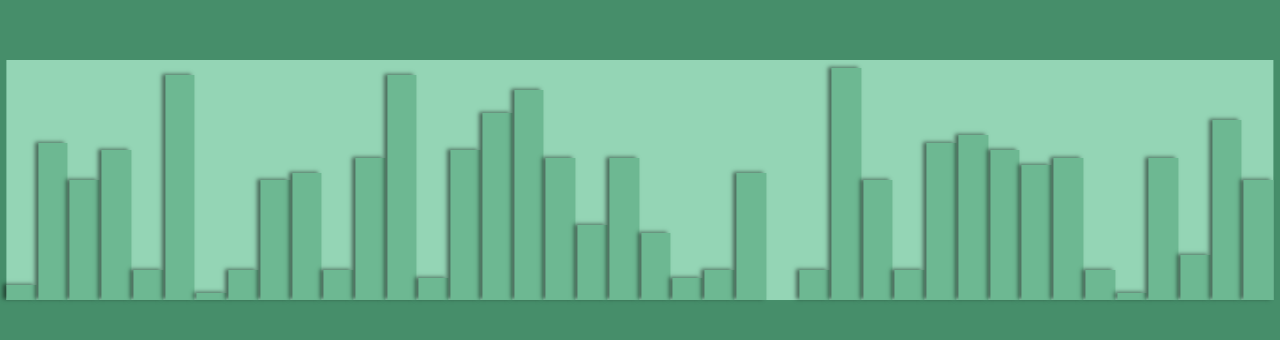
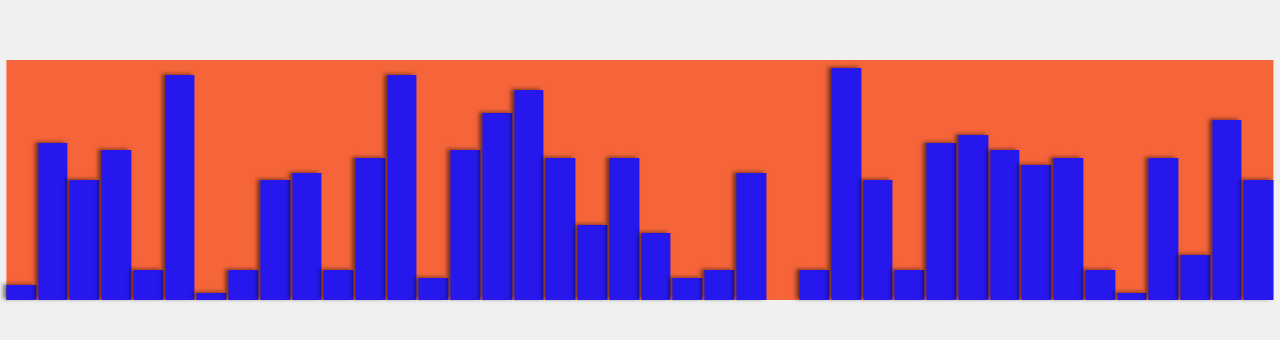
Before and after one commit to katr240j/Bar_chart, a plain HTML site: page index.html in a window 1280 px wide. Shown: the part 160-500 px from the top of the page. Drawn offline with Linux system fonts and the light colour scheme.

Commit message:
bar chart done

```diff
--- a/style.css
+++ b/style.css
@@ -5,7 +5,7 @@
 }
 
 body {
-  background-color: rgb(70, 142, 106);
+  background-color: rgb(240, 240, 240);
 }
 
 section {
@@ -15,7 +15,7 @@ section {
   transform: translate(-50%, -75%);
   height: 30vh;
   width: 99vw;
-  background-color: rgb(168, 232, 200, 0.8);
+  background-color: rgba(248, 67, 12, 0.8);
 }
 
 #barchart {
@@ -28,7 +28,7 @@ section {
 }
 
 .bar {
-  background-color: rgb(109, 184, 146);
+  background-color: rgb(38, 24, 236);
   box-shadow: -3px -1px 4px 0px rgb(0, 0, 0, 0.5);
   height: 10px;
 }
```
